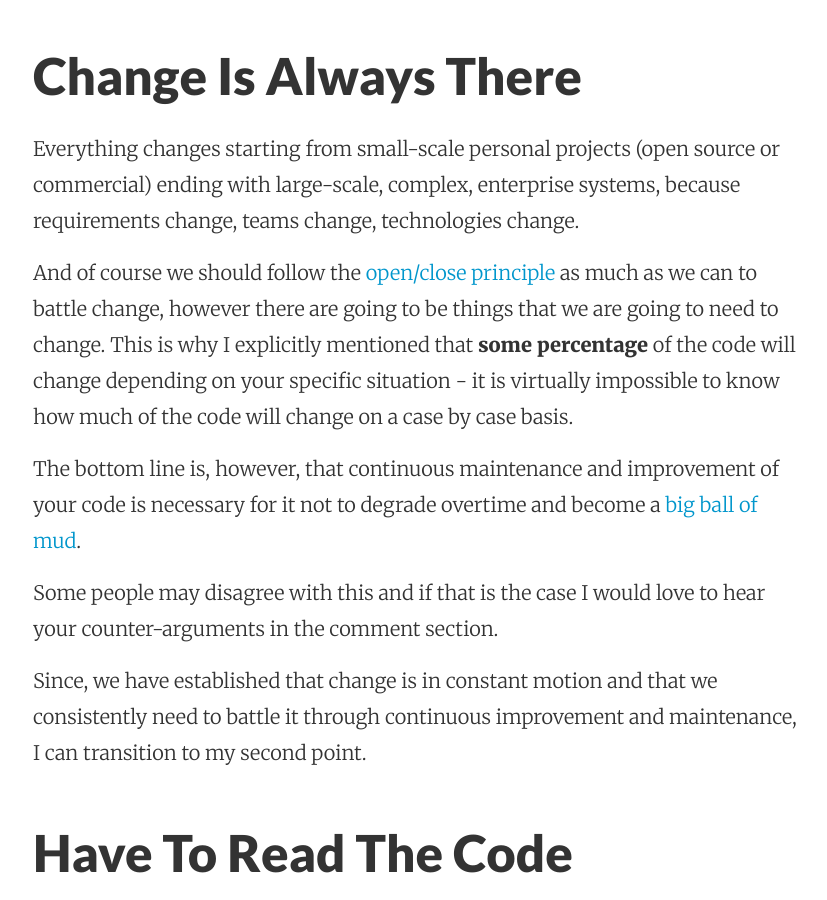
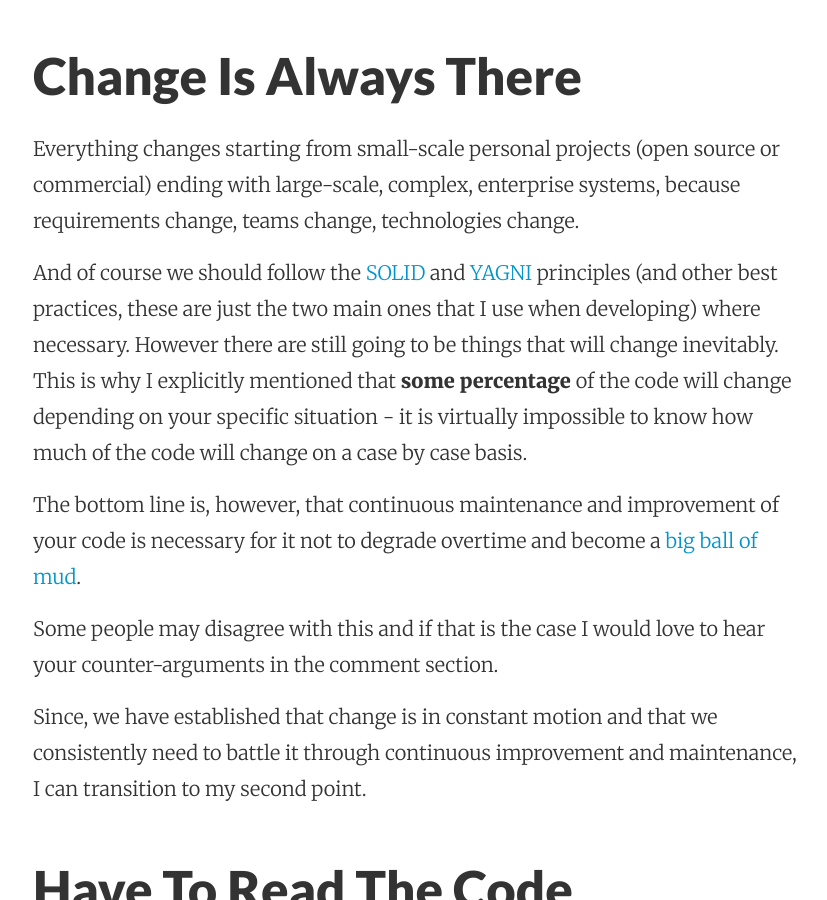
Before and after one commit to JungMinu/AvetisG.github.io, a Jekyll site: the page built from _posts/2015-07-01-time-space-efficiency-readability.md, in a window 1280 px wide and 900 px high, scrolled down 1008 px. Shown: the whole window, without its empty margins (223-1050 px from the left). Built offline with Jekyll 4.4.1, drawn with Linux system fonts in a browser that asks for light colours; nearby versions of some CDN libraries; Markdown is read by kramdown in place of the engine named in the settings; comment, search, counter and statistics services are not loaded.

Commit message:
Update 2015-07-01-time-space-efficiency-readability.md

```diff
--- a/_posts/2015-07-01-time-space-efficiency-readability.md
+++ b/_posts/2015-07-01-time-space-efficiency-readability.md
@@ -13,7 +13,7 @@ Let me start it this way - if you are a professional software developer then som
 
 Everything changes starting from small-scale personal projects (open source or commercial) ending with large-scale, complex, enterprise systems, because requirements change, teams change, technologies change.
 
-And of course we should follow the [open/close principle](https://en.wikipedia.org/wiki/Open/closed_principle) as much as we can to battle change, however there are going to be things that we are going to need to change. This is why I explicitly mentioned that **some percentage** of the code will change depending on your specific situation - it is virtually impossible to know how much of the code will change on a case by case basis.
+And of course we should follow the [SOLID](https://en.wikipedia.org/wiki/SOLID_%28object-oriented_design%29) and [YAGNI](https://en.wikipedia.org/wiki/You_aren%27t_gonna_need_it) principles (and other best practices, these are just the two main ones that I use when developing) where necessary. However there are still going to be things that will change inevitably. This is why I explicitly mentioned that **some percentage** of the code will change depending on your specific situation - it is virtually impossible to know how much of the code will change on a case by case basis.
 
 The bottom line is, however, that continuous maintenance and improvement of your code is necessary for it not to degrade overtime and become a [big ball of mud](https://en.wikipedia.org/wiki/Big_ball_of_mud).
 
```
